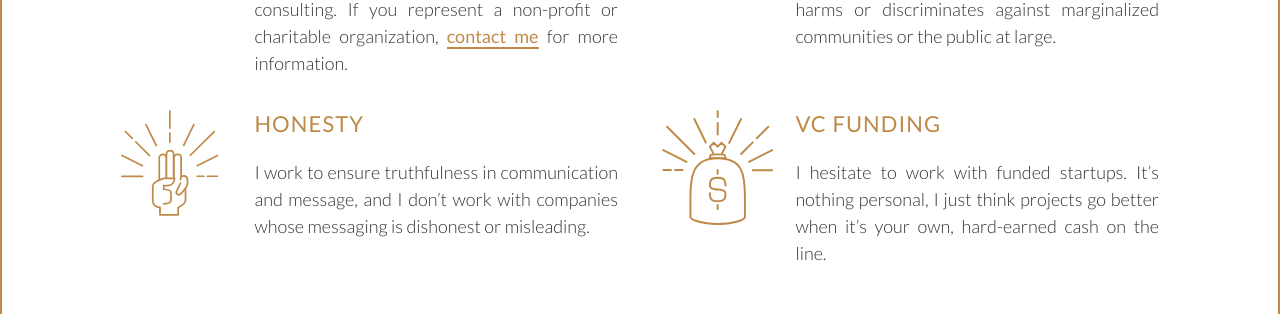
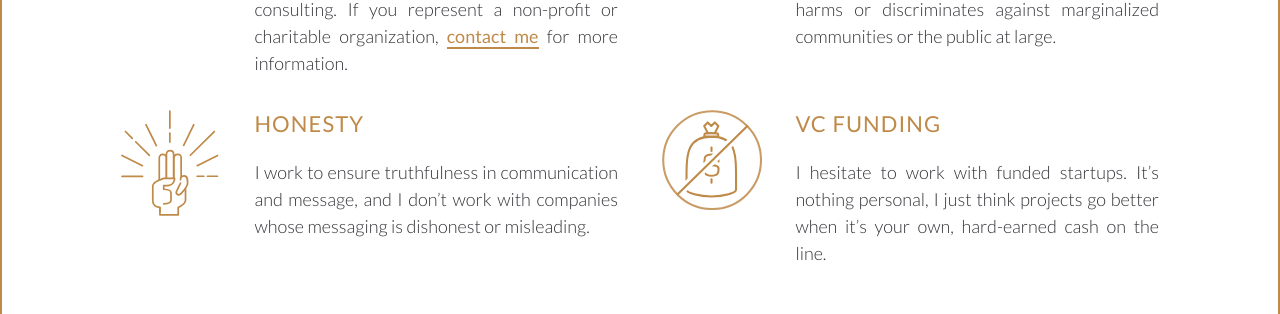
Before and after one commit to claxondesignco/claxondesignco.github.io, a Jekyll site: the page built from index.html, in a window 1280 px wide. Shown: the part 1308-1622 px from the top of the page. Built offline with Jekyll 4.4.1, drawn with Linux system fonts in a browser that asks for light colours.

Commit message:
Updated funding icon

```diff
--- a/_includes/ethics.html
+++ b/_includes/ethics.html
@@ -40,7 +40,7 @@
 
     <section class="columns__section" id="vc-funding">
       <figure role="presentation">
-        <svg viewBox="0 0 286 296">
+        <svg viewBox="0 0 241 241">
           <use xlink:href="#vc-funding"></use>
         </svg>
       </figure>
--- a/_sass/_ethics.sass
+++ b/_sass/_ethics.sass
@@ -41,3 +41,7 @@
 
     h3
       text-align: left
+
+#vc-funding
+  svg
+    max-width: 90%
```
Also changed, not shown: _includes/icons.svg, assets/images/icon_funding.svg.
